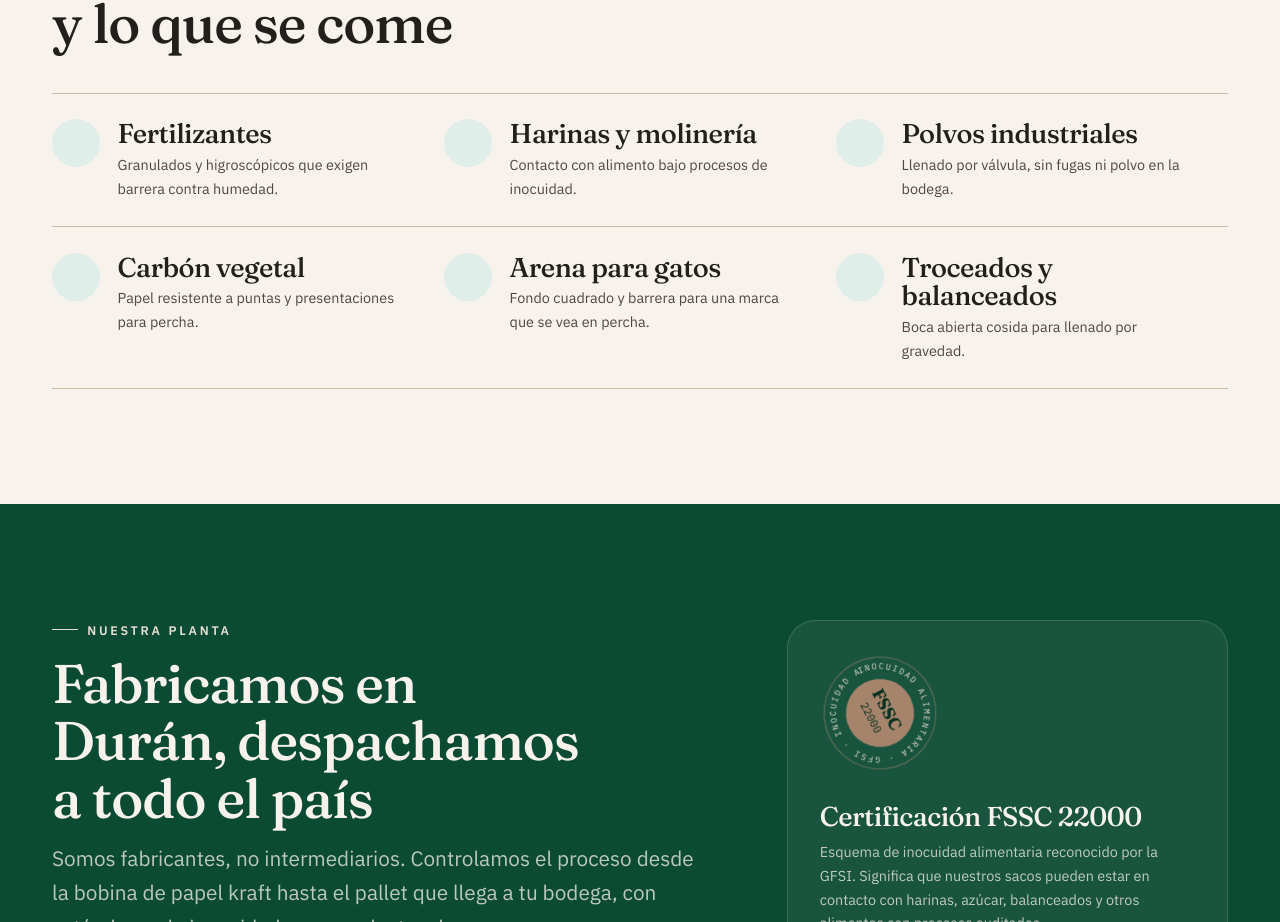
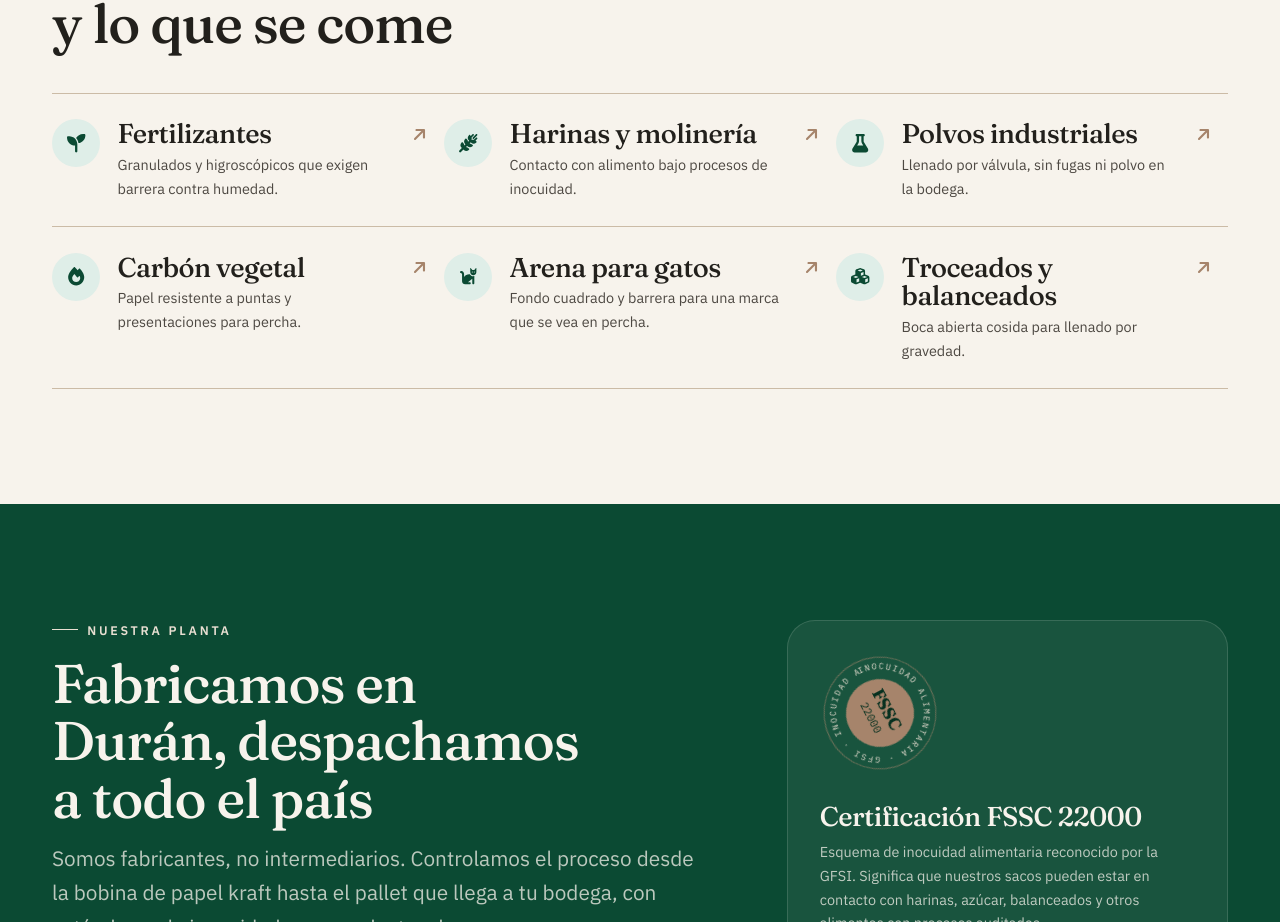
Before and after one commit to yeyodev1/envapel-frontapp, a Vue app: page / in a window 1280 px wide. Shown: the part 4381-5303 px from the top of the page. Built offline with nearby package versions, Linux system fonts and the light colour scheme.

Commit message:
fix: la flecha de industrias no existía en Font Awesome Free, ahora se ve

```diff
--- a/src/components/home/IndustriesSection.vue
+++ b/src/components/home/IndustriesSection.vue
@@ -3,6 +3,7 @@ import { ref } from 'vue'
 import { site, whatsappLink } from '@/config/site'
 import { industries } from '@/config/catalog'
 import { useReveal } from '@/composables/useReveal'
+import BaseIcon from '@/components/ui/BaseIcon.vue'
 
 const root = ref<HTMLElement | null>(null)
 useReveal(root)
@@ -24,12 +25,12 @@ useReveal(root)
             target="_blank"
             rel="noopener"
           >
-            <span class="industry__icon"><i :class="item.icon"></i></span>
+            <span class="industry__icon"><BaseIcon :name="item.icon" /></span>
             <span class="industry__body">
               <span class="industry__name">{{ item.name }}</span>
               <span class="industry__text">{{ item.text }}</span>
             </span>
-            <i class="fa-solid fa-arrow-up-right industry__arrow"></i>
+            <BaseIcon name="arrow-right" class="industry__arrow" />
           </a>
         </li>
       </ul>
@@ -92,15 +93,17 @@ useReveal(root)
     color: $ink-soft;
   }
 
+  // Flecha en diagonal: abre WhatsApp, fuera del sitio
   &__arrow {
     color: $kraft;
     margin-top: 0.4rem;
+    transform: rotate(-45deg);
     @include transition(transform, color);
   }
 
   &:hover &__arrow {
     color: $forest;
-    transform: translate(3px, -3px);
+    transform: translate(3px, -3px) rotate(-45deg);
   }
 }
 </style>
```
